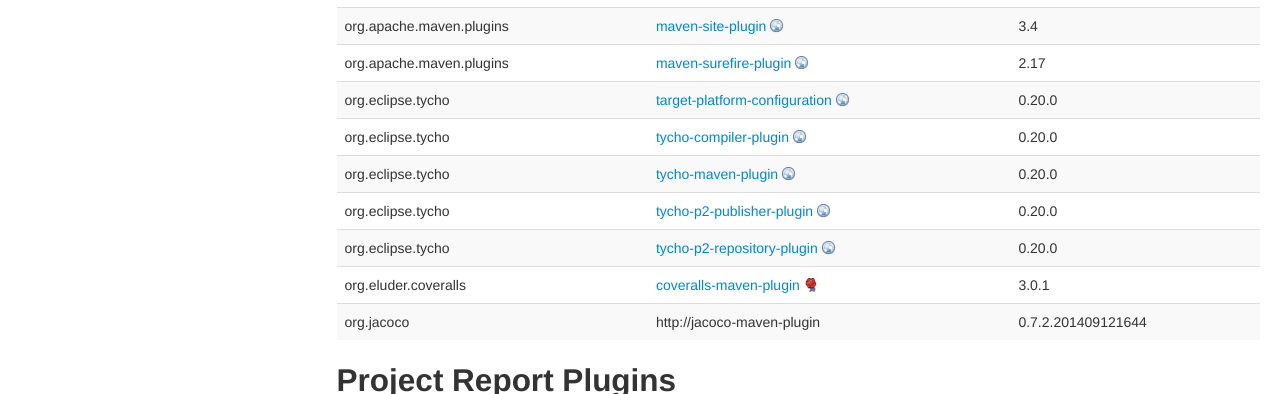
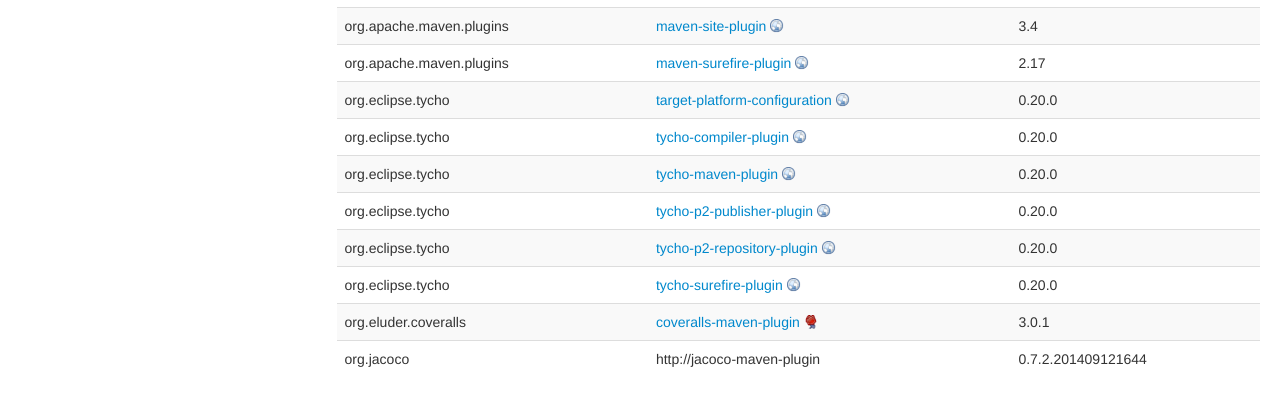
Before and after one commit to netceteragroup/trema-eclipse, a plain HTML site: page plugins.html in a window 1280 px wide. Shown: the part 411-805 px from the top of the page. Drawn offline with Linux system fonts and the light colour scheme.

Commit message:
Site checkin for project Trema Eclipse Manual

```diff
--- a/plugins.html
+++ b/plugins.html
@@ -29,7 +29,7 @@
 
 
 
-    <a href="http://github.com/netceteragroup/trema-maven">
+    <a href="http://github.com/netceteragroup/trema-eclipse">
       <img style="position: absolute; top: 0; right: 0; border: 0; z-index: 10000;"
         src="https://s3.amazonaws.com/github/ribbons/forkme_right_red_aa0000.png"
         alt="Fork me on GitHub">
@@ -178,10 +178,14 @@
 <td><a class="externalLink" href="http://www.eclipse.org/tycho/tycho-p2/tycho-p2-repository-plugin/">tycho-p2-repository-plugin</a></td>
 <td>0.20.0</td></tr>
 <tr class="b">
+<td>org.eclipse.tycho</td>
+<td><a class="externalLink" href="http://www.eclipse.org/tycho/tycho-surefire/tycho-surefire-plugin/">tycho-surefire-plugin</a></td>
+<td>0.20.0</td></tr>
+<tr class="a">
 <td>org.eluder.coveralls</td>
 <td><a class="externalLink" href="https://github.com/trautonen/coveralls-maven-plugin">coveralls-maven-plugin</a></td>
 <td>3.0.1</td></tr>
-<tr class="a">
+<tr class="b">
 <td>org.jacoco</td>
 <td>http://jacoco-maven-plugin</td>
 <td>0.7.2.201409121644</td></tr></table></div>
```
Also changed, not shown: dependencies.html (+1 -1 lines), dependency-info.html (+1 -1 lines), dependency-management.html (+1 -1 lines), distribution-management.html (+1 -1 lines), faq.html (+1 -1 lines), fileformat.html (+1 -1 lines), index.html (+1 -1 lines), integration.html (+1 -1 lines), issue-tracking.html (+1 -1 lines), license.html (+2 -2 lines), mail-lists.html (+1 -1 lines), plugin-management.html (+1 -1 lines), project-info.html (+1 -1 lines), project-summary.html (+1 -1 lines), 3 more files.
